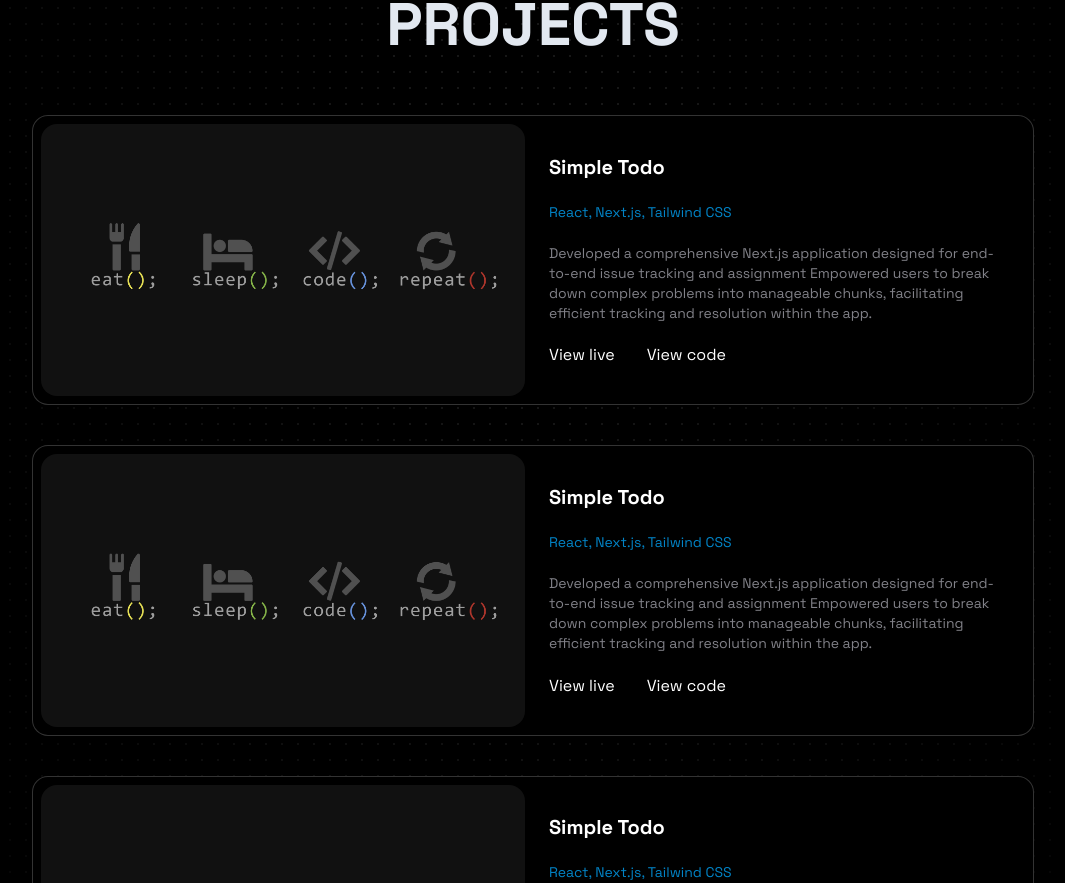
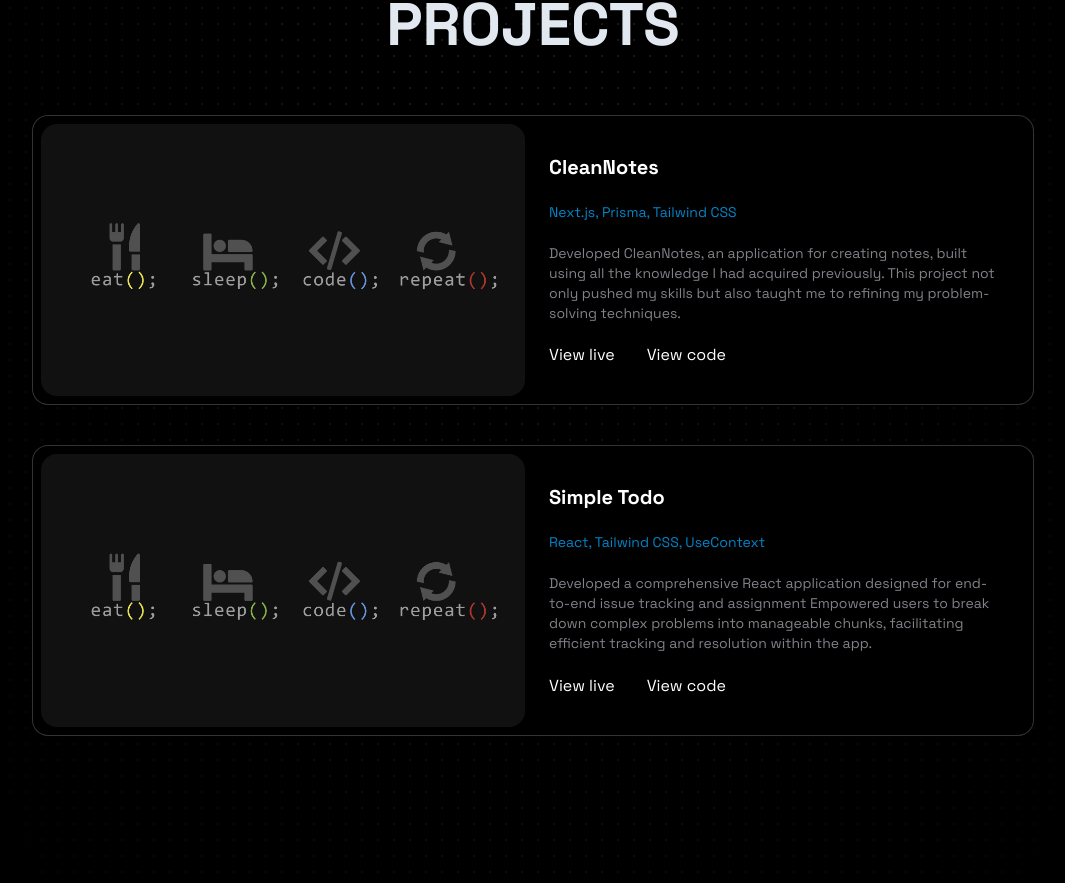
Before and after one commit to adamTop1/Personal-Portfolio, a Next.js app: page / in a window 1280 px wide. Shown: the part 1917-2800 px from the top of the page, without its empty margins (107-1172 px from the left). Built offline with nearby package versions, Linux system fonts and the light colour scheme.

Commit message:
change info and add links

```diff
--- a/src/components/Contact.tsx
+++ b/src/components/Contact.tsx
@@ -1,5 +1,5 @@
 import React from 'react'
-import { SiDiscord, SiGithub, SiMaildotru } from 'react-icons/si'
+import { SiDiscord, SiGithub, SiMaildotru, SiInstagram, SiFacebook  } from 'react-icons/si'
 
 const Contact = () => {
 	return (
@@ -16,6 +16,14 @@ const Contact = () => {
                 <p className='text-xl border-b sm:hidden border-sky-600'>Discord: </p>
                     <SiDiscord />
 				</a>
+				<a href='https://www.instagram.com/adam9966_/' target='_blank' className='relative flex gap-3 duration-300 hover:scale-105'>
+                <p className='text-xl border-b sm:hidden border-sky-600'>Instagram: </p>
+                    <SiInstagram />
+				</a>
+				<a href='https://www.facebook.com/Prezesoooooo/' target='_blank' className='relative flex gap-3 duration-300 hover:scale-105'>
+                    <p className='text-xl border-b sm:hidden border-sky-600'>Facebook: </p>
+					<SiFacebook />
+				</a>
 				<a href='https://github.com/adamTop1' target='_blank' className='relative flex gap-3 duration-300 hover:scale-105'>
                     <p className='text-xl border-b sm:hidden border-sky-600'>Github: </p>
 					<SiGithub />
--- a/src/components/Header.tsx
+++ b/src/components/Header.tsx
@@ -14,9 +14,7 @@ const Header = () => {
 					<FlipWords words={[`Adam  Wasylak`, 'a frontend developer']} duration={5000} className='text-sky-600' />
 				</div>
 				<p className='mt-14 text-sm md:text-base max-w-[500px] text-gray-500'>
-					I‘m a 18-year-old programmer aspiring to become a full-stack developer. I‘m passionate about programming,
-					teamwork, and creating innovative solutions with attractive user interfaces, eager to tackle new challenges
-					and collaborate with fellow technology enthusiasts.
+				I am an 18-year-old programmer with a goal of becoming a full-stack developer. I love coding and working with others to create innovative projects that not only work well but look great too. I am always excited to take on new challenges and collaborate with other tech enthusiasts to bring creative ideas to life.
 				</p>
 				<button className='shadow-[0_4px_14px_0_rgb(0,118,255,39%)] hover:shadow-[0_6px_20px_rgba(0,118,255,23%)] hover:bg-[rgba(0,118,255,0.9)] px-8 py-2 mt-16 bg-[#0070f3] rounded-md text-white text-base font-light transition duration-200 ease-linear'>
 					<a href='mailto:adamwasylak1@gmail.com'>Contact me</a>
--- a/src/components/Projects.tsx
+++ b/src/components/Projects.tsx
@@ -6,27 +6,16 @@ const Projects = () => {
 		<section className='flex flex-col items-center py-20' id='projects'>
 			<h2 className='mb-10 text-6xl font-bold text-slate-200 max-sm:text-5xl'>PROJECTS</h2>
 			<ProjectCard
-				title='Simple Todo'
-				technologies={['React', 'Next.js', 'Tailwind CSS']}
-				description='Developed a comprehensive Next.js application designed for end-to-end issue tracking and assignment Empowered
-					users to break down complex problems into manageable chunks, facilitating efficient tracking and resolution
-					within the app.'
-				codeLink='https://github.com/adamTop1/simple-todo'
-				liveLink='https://todo-app-adamtop1-716676.netlify.app/'
+				title='CleanNotes'
+				technologies={[ 'Next.js', 'Prisma' , 'Tailwind CSS']}
+				description='Developed CleanNotes, an application for creating notes, built using all the knowledge I had acquired previously. This project not only pushed my skills but also taught me to refining my problem-solving techniques.'
+				codeLink='https://github.com/adamTop1/CleanNotes'
+				liveLink='https://clean-notes-seven.vercel.app/'
 			/>
 			<ProjectCard
 				title='Simple Todo'
-				technologies={['React', 'Next.js', 'Tailwind CSS']}
-				description='Developed a comprehensive Next.js application designed for end-to-end issue tracking and assignment Empowered
-					users to break down complex problems into manageable chunks, facilitating efficient tracking and resolution
-					within the app.'
-				codeLink='https://github.com/adamTop1/simple-todo'
-				liveLink='https://todo-app-adamtop1-716676.netlify.app/'
-			/>
-			<ProjectCard
-				title='Simple Todo'
-				technologies={['React', 'Next.js', 'Tailwind CSS']}
-				description='Developed a comprehensive Next.js application designed for end-to-end issue tracking and assignment Empowered
+				technologies={['React', 'Tailwind CSS', 'UseContext']}
+				description='Developed a comprehensive React application designed for end-to-end issue tracking and assignment Empowered
 					users to break down complex problems into manageable chunks, facilitating efficient tracking and resolution
 					within the app.'
 				codeLink='https://github.com/adamTop1/simple-todo'
```
Also changed, not shown: 1 other file (tests, documents, lock files or other folders).
